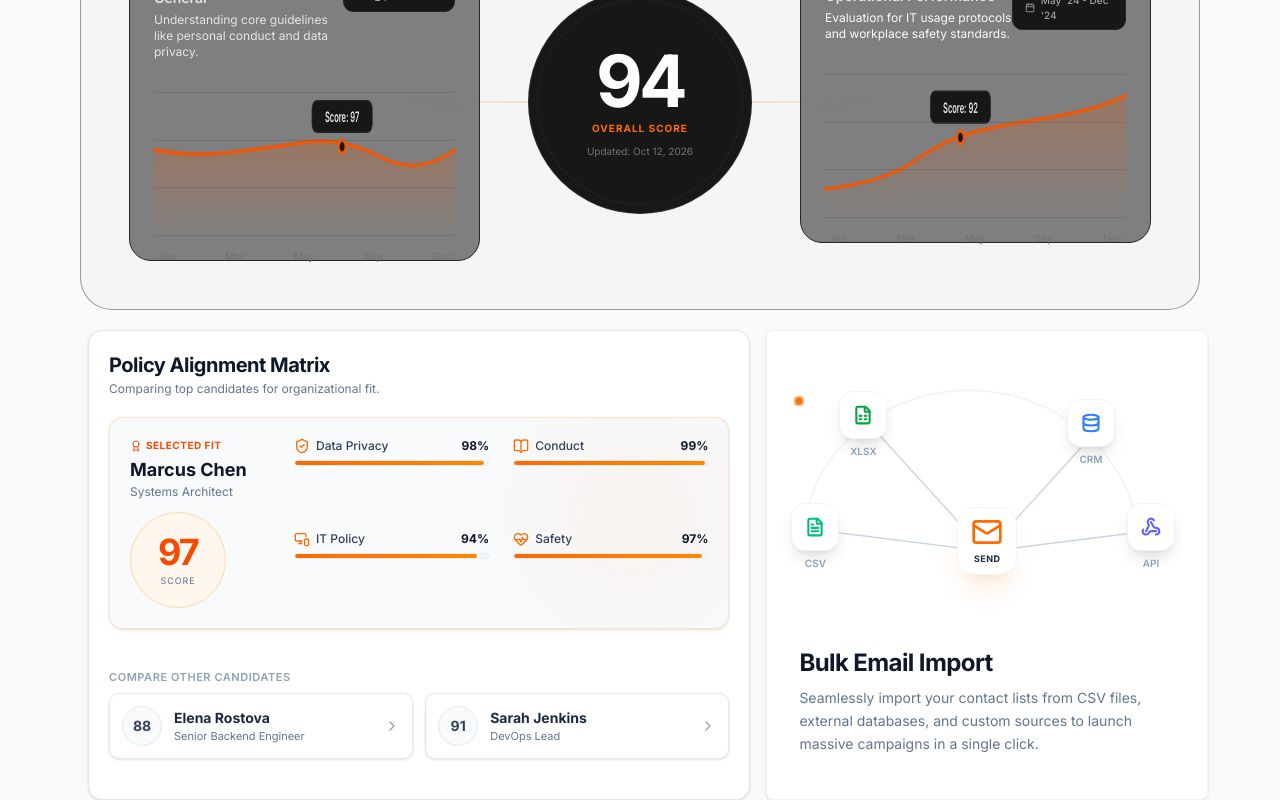
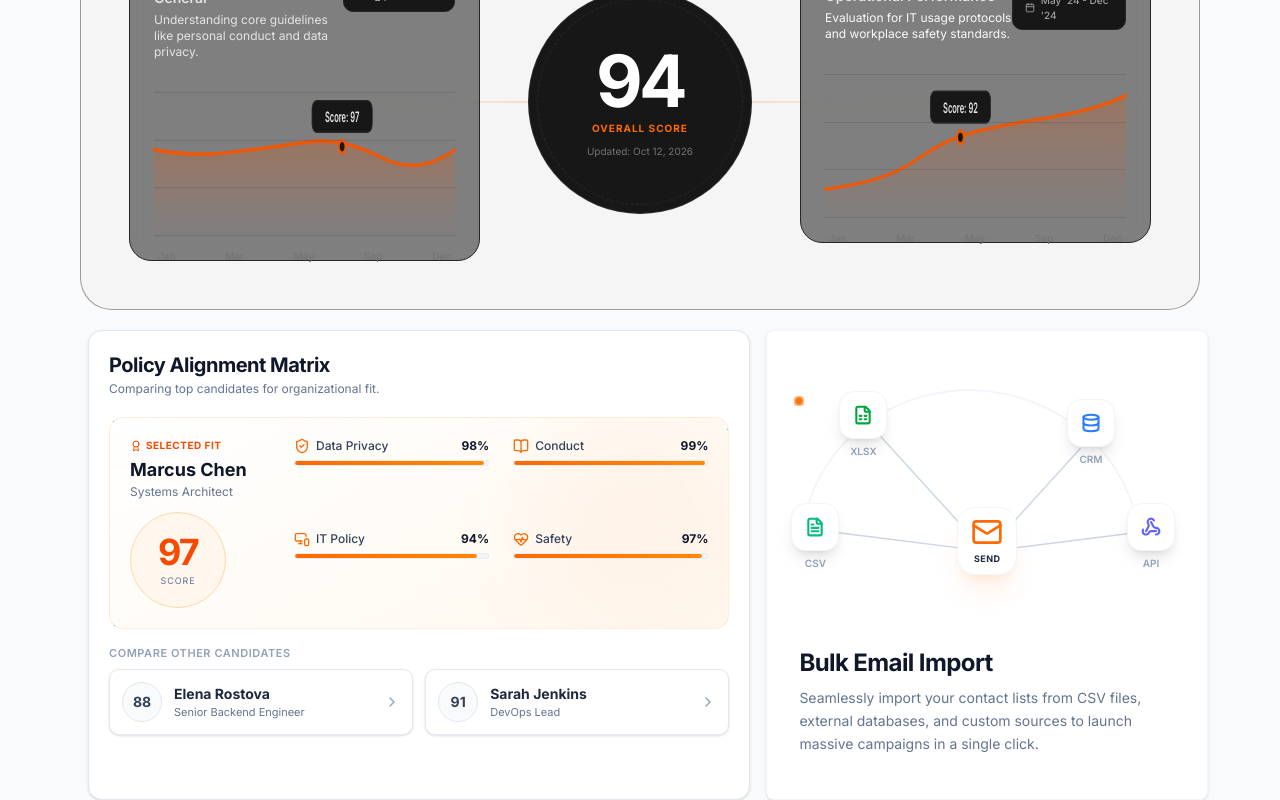
Before and after one commit to ranjit1024/revisly, a Next.js app: page / in a window 1280 px wide. Shown: the part 1805-2605 px from the top of the page. Built offline with nearby package versions, Linux system fonts and the light colour scheme.

Commit message:
added fit

```diff
--- a/components/ui/bestcandidate.tsx
+++ b/components/ui/bestcandidate.tsx
@@ -55,7 +55,7 @@ const DashboardWidgetLight = () => {
             animate={{ opacity: 1, y: 0 }}
             exit={{ opacity: 0, y: -10 }}
             transition={{ duration: 0.3 }}
-            className="bg-slate-50 rounded-xl border border-orange-200/60 p-4 md:p-5 flex flex-col md:flex-row gap-5 shadow-sm relative overflow-hidden"
+            className="bg-linear-330 to-[FF6D24] from-orange-50  rounded-xl border border-orange-200/40 p-4 md:p-5 flex flex-col md:flex-row gap-5 relative overflow-hidden"
           >
             {/* Subtle background glow */}
             <div className="absolute top-0 right-0 w-48 h-48 bg-orange-500/5 blur-[50px] rounded-full pointer-events-none" />
@@ -90,7 +90,7 @@ const DashboardWidgetLight = () => {
         </AnimatePresence>
 
         {/* Runner-Ups Selection Row */}
-        <div className="mt-6">
+        <div className="mt-">
           <span className="text-[11px] font-semibold uppercase tracking-wider text-slate-400 mb-2 block">
             Compare other candidates
           </span>
```
